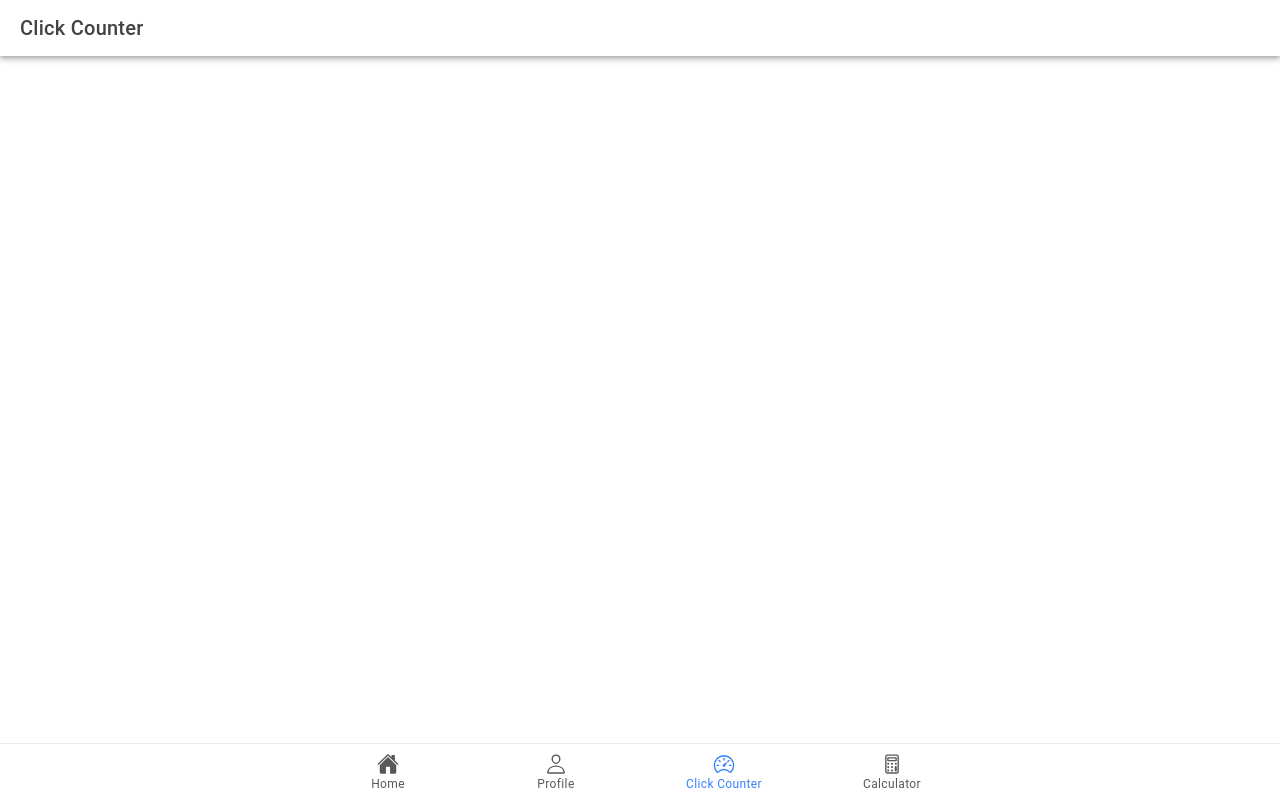
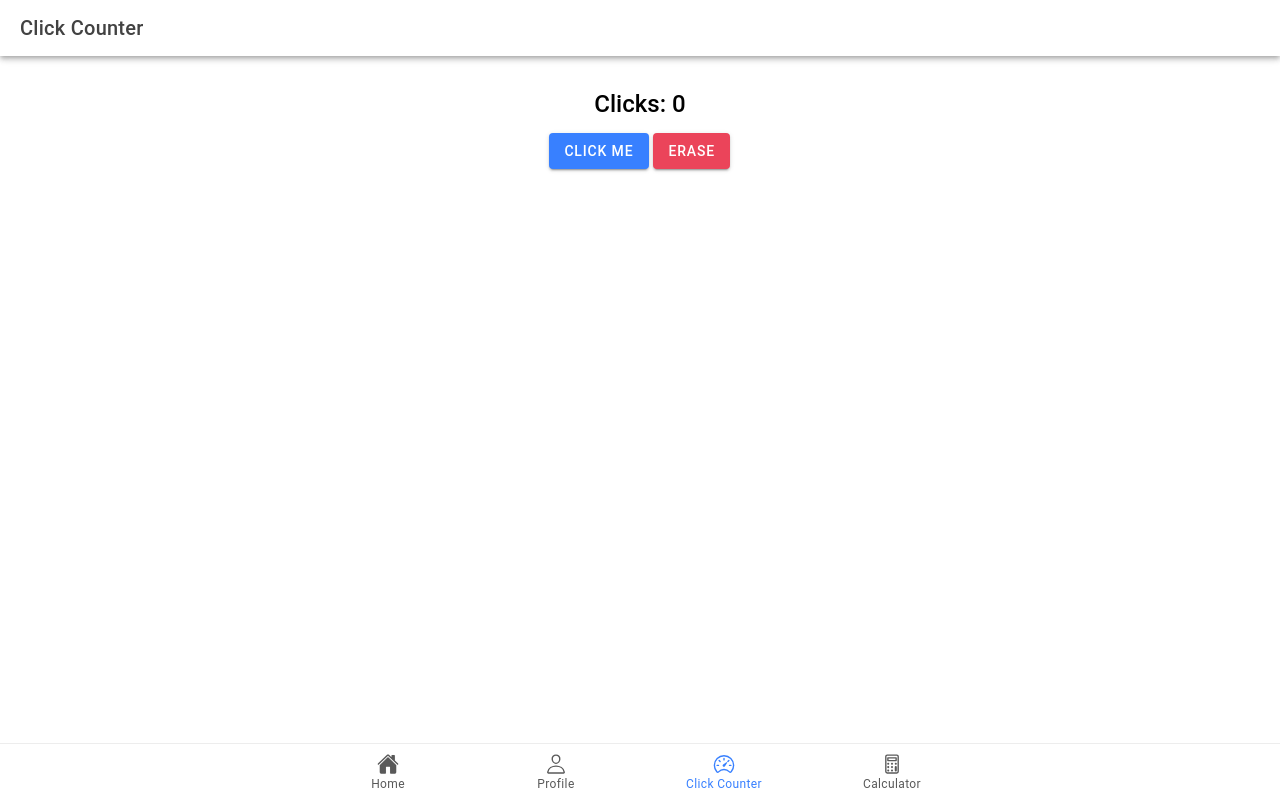
Before and after one commit to Jkmanait/ion-t-manait, a React (Vite) app: page /tab2 in a window 1280 px wide. Built offline with nearby package versions, Linux system fonts and the light colour scheme.

Commit message:
added click counter button

```diff
--- a/package.json
+++ b/package.json
@@ -43,7 +43,7 @@
     "jsdom": "^22.1.0",
     "terser": "^5.4.0",
     "typescript": "^5.1.6",
-    "vite": "^5.0.0",
+    "vite": "5.2.7",
     "vitest": "^0.34.6"
   },
   "description": "An Ionic project"
--- a/src/pages/Tab2.tsx
+++ b/src/pages/Tab2.tsx
@@ -1,8 +1,18 @@
-import { IonContent, IonHeader, IonPage, IonTitle, IonToolbar } from '@ionic/react';
-import ExploreContainer from '../components/ExploreContainer';
+import React, { useState } from 'react';
+import { IonContent, IonHeader, IonPage, IonTitle, IonToolbar, IonButton } from '@ionic/react';
 import './Tab2.css';
 
 const Tab2: React.FC = () => {
+  const [clickCount, setClickCount] = useState(0);
+
+  const incrementCount = () => {
+    setClickCount(prevCount => prevCount + 1);
+  };
+
+  const resetCount = () => {
+    setClickCount(0);
+  };
+
   return (
     <IonPage>
       <IonHeader>
@@ -16,7 +26,11 @@ const Tab2: React.FC = () => {
             <IonTitle size="large">Click Counter</IonTitle>
           </IonToolbar>
         </IonHeader>
-
+        <div className="ion-text-center ion-padding">
+          <h2>Clicks: {clickCount}</h2>
+          <IonButton onClick={incrementCount}>Click Me</IonButton>
+          <IonButton onClick={resetCount} color="danger">Erase</IonButton>
+        </div>
       </IonContent>
     </IonPage>
   );
```
Also changed, not shown: 1 other file (tests, documents, lock files or other folders).
